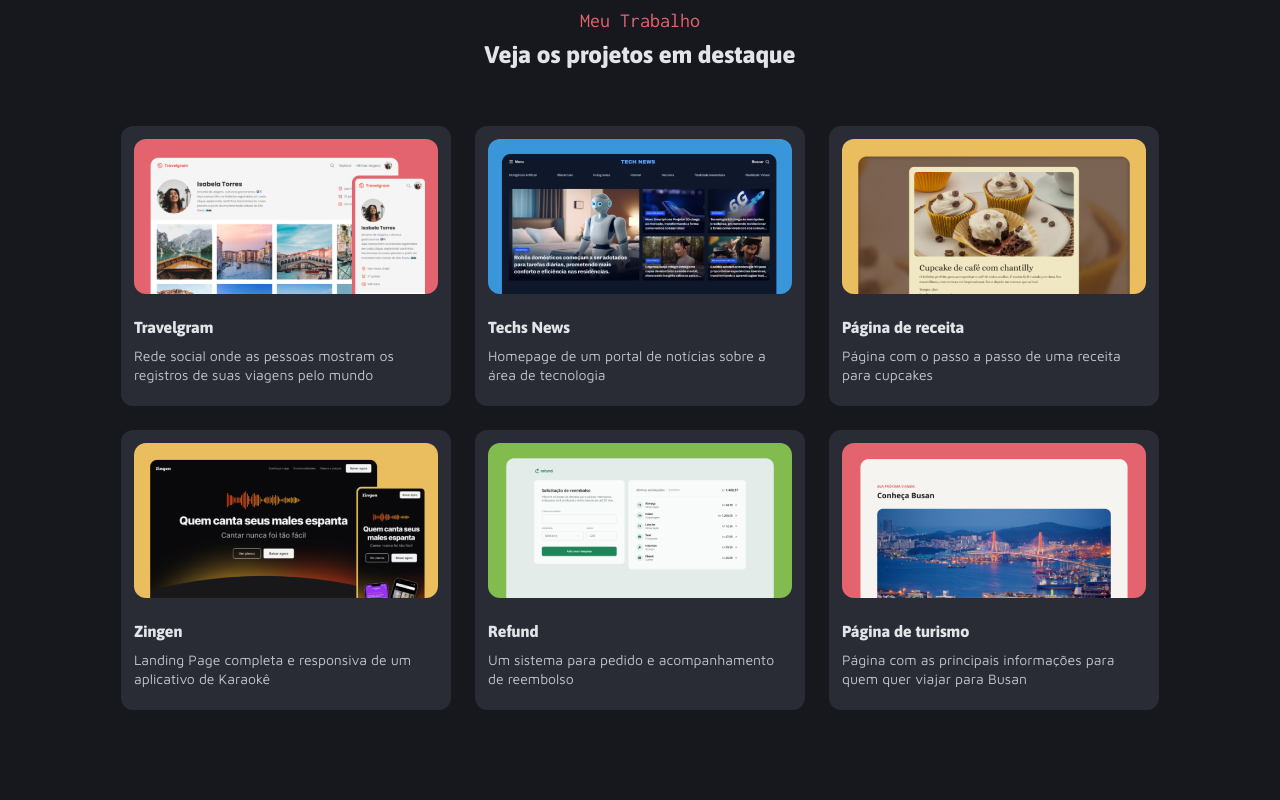
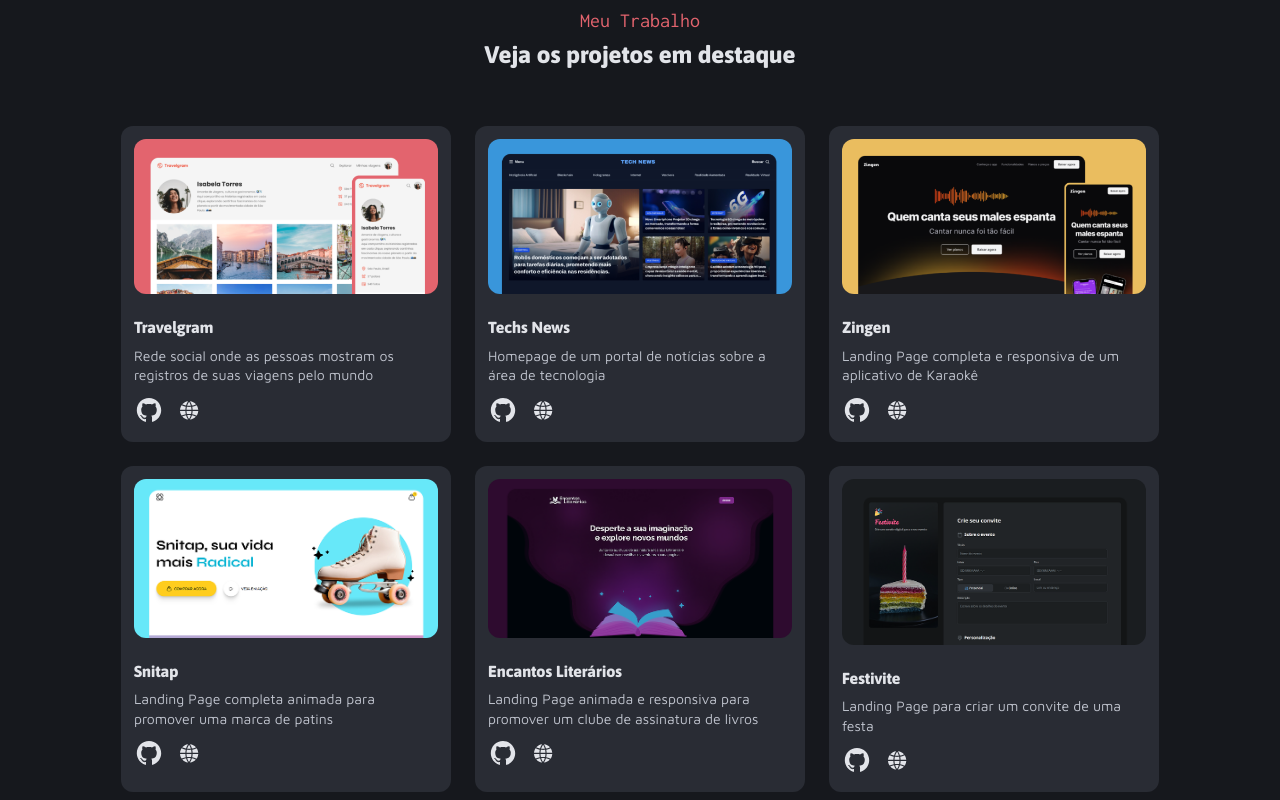
Before and after one commit to DavidSSouza050/PortfolioDev, a plain HTML site: page index.html in a window 1280 px wide. Shown: the part 820-1620 px from the top of the page. Drawn offline with Linux system fonts and the light colour scheme.

Commit message:
update in example

```diff
--- a/index.html
+++ b/index.html
@@ -59,47 +59,120 @@
 
       <div id="container-job" class="grid gap-24">
 
+
+
           <div class="card">
             <img src="assets/thumbnail/Thumbnail_Project-01.png" alt="Travelgram">
             <h3 class="title-sm">Travelgram</h3>
             <p>
               Rede social onde as pessoas mostram os registros de suas viagens pelo mundo
             </p>
+            <div class="flex">
+
+              <a href="https://github.com/DavidSSouza050/Travelgram" target="_blank" rel="noopener noreferrer">
+                <img class="acess-icon" src="assets/icons/GitHub.svg"  alt="GitHub" title="GitHub">
+              </a>
+
+
+              <a href="https://davidssouza050.github.io/Travelgram/" target="_blank" rel="noopener noreferrer">
+               <img class="acess-icon" src="assets/icons/site.svg" alt="Acesse o site" title="Acesse o site">
+              </a>
             </div>
+          </div>
+
+
+
         <div class="card">
           <img src="assets/thumbnail/Thumbnail_Project-02.png" alt="Techs News">
           <h3 class="title-sm">Techs News</h3>
           <p>
             Homepage de um portal de notícias sobre a área de tecnologia
           </p>
+          <div class="flex">
+
+            <a href="https://github.com/DavidSSouza050/PortalDeNoticias" target="_blank" rel="noopener noreferrer">
+              <img class="acess-icon" src="assets/icons/GitHub.svg"  alt="GitHub" title="GitHub">
+            </a>
+
+            <a href="https://davidssouza050.github.io/PortalDeNoticias/" target="_blank" rel="noopener noreferrer">
+              <img class="acess-icon" src="assets/icons/site.svg" alt="Acesse o site" title="Acesse o site">
+            </a>
           </div>
-        <div class="card">
-          <img src="assets/thumbnail/Thumbnail_Project-03.png" alt="Página de receita">
-          <h3 class="title-sm">Página de receita</h3>
-          <p>
-            Página com o passo a passo de uma receita para cupcakes
-          </p>
         </div>
+
         <div class="card">
           <img src="assets/thumbnail/Thumbnail_Project-04.png" alt="Zingen">
           <h3 class="title-sm">Zingen</h3>
           <p>
             Landing Page completa e responsiva de um aplicativo de Karaokê
           </p>
+          <div class="flex">
+
+            <a href="https://github.com/DavidSSouza050/Zingen" target="_blank" rel="noopener noreferrer">
+              <img class="acess-icon" src="assets/icons/GitHub.svg"  alt="GitHub" title="GitHub">
+            </a>
+
+
+            <a href="https://davidssouza050.github.io/Zingen" target="_blank" rel="noopener noreferrer">
+              <img class="acess-icon" src="assets/icons/site.svg" alt="Acesse o site" title="Acesse o site">
+            </a>
           </div>
+        </div>
+
+
         <div class="card">
-          <img src="assets/thumbnail/Thumbnail_Project-05.png" alt="Refund">
-          <h3 class="title-sm">Refund</h3>
+          <img src="assets/thumbnail/Thumbnail_Project-snitap.png" alt="Snitap">
+          <h3 class="title-sm">Snitap</h3>
           <p>
-            Um sistema para pedido e acompanhamento de reembolso
+            Landing Page completa animada para promover uma marca de patins
           </p>
+          <div class="flex">
+
+            <a href="https://github.com/DavidSSouza050/patins_animation" target="_blank" rel="noopener noreferrer">
+              <img class="acess-icon" src="assets/icons/GitHub.svg"  alt="GitHub" title="GitHub">
+            </a>
+
+            <a href="https://davidssouza050.github.io/patins_animation" target="_blank" rel="noopener noreferrer">
+              <img class="acess-icon" src="assets/icons/site.svg" alt="Acesse o site" title="Acesse o site">
+            </a>
           </div>
+        </div>
+
+
         <div class="card">
-          <img src="assets/thumbnail/Thumbnail_Project-06.png" alt="Página de turismo">
-          <h3 class="title-sm">Página de turismo</h3>
+          <img src="assets/thumbnail/Thumbnail_Project-Encatos-Literarios.png" alt="Encantos Literários">
+          <h3 class="title-sm">Encantos Literários</h3>
           <p>
-            Página com as principais informações para quem quer viajar para Busan
+            Landing Page animada e responsiva para promover um clube de assinatura de livros
           </p>
+          <div class="flex">
+
+            <a href="https://github.com/DavidSSouza050/Clube_de_assinatura" target="_blank" rel="noopener noreferrer">
+              <img class="acess-icon" src="assets/icons/GitHub.svg"  alt="GitHub" title="GitHub">
+            </a>
+
+            <a href="https://davidssouza050.github.io/Clube_de_assinatura" target="_blank" rel="noopener noreferrer">
+              <img class="acess-icon" src="assets/icons/site.svg" alt="Acesse o site" title="Acesse o site">
+            </a>
+          </div>
+        </div>
+
+        <div class="card">
+          <img src="assets/thumbnail/Thumbnail_Project-Festivite.png" alt="Festivite">
+          <h3 class="title-sm">Festivite</h3>
+          <p>
+            Landing Page para criar um convite de uma festa
+          </p>
+          <div class="flex">
+
+            <a href="https://github.com/DavidSSouza050/ConviteDeFesta" target="_blank" rel="noopener noreferrer">
+              <img class="acess-icon" src="assets/icons/GitHub.svg"  alt="GitHub" title="GitHub">
+            </a>
+
+            <a href="https://davidssouza050.github.io/ConviteDeFesta" target="_blank" rel="noopener noreferrer">
+              <img class="acess-icon" src="assets/icons/site.svg" alt="Acesse o site" title="Acesse o site">
+            </a>
+          </div>
         </div>
 
       </div>
--- a/styles/global.css
+++ b/styles/global.css
@@ -55,7 +55,10 @@ p{
   color: var(--gray-500);
 }
 
-
 a{
   text-decoration: none;
 }
+
+.flex{
+  display: flex;
+}
--- a/styles/header.css
+++ b/styles/header.css
@@ -68,6 +68,7 @@ header {
       column-gap: 8px;
       align-items: center;
       transition: 0.5s;
+      cursor: pointer;
       p{
         font: var(--text-md);
       }
--- a/styles/sections.css
+++ b/styles/sections.css
@@ -18,7 +18,9 @@
 
     .card{
       max-width: 330px;
-      height: 280px;
+      min-height: 280px;
+      height: auto;
+      overflow: hidden;
       background-color: var(--gray-300);
       padding: 13px;
       border-radius: 12px;
@@ -26,6 +28,23 @@
 
       img{
         border-radius: 12px;
+      }
+
+      div{
+        width: 100%;
+        height: auto;
+        margin-top: 10px;
+        align-items: center;
+        gap: 10px;
+      }
+
+      .acess-icon{
+        width: 30px;
+        height: 30px;
+
+        &:hover{
+          transform: scale(1.1);
+        }
       }
 
       h3{
```
Also changed, not shown: assets/icons/global.svg (added), assets/icons/site.svg (added), assets/thumbnail/Thumbnail_Project-Encatos-Literarios.png (added), assets/thumbnail/Thumbnail_Project-Festivite.png (added), assets/thumbnail/Thumbnail_Project-snitap.png (added). Lines whose indentation alone changed are shown as unchanged.
